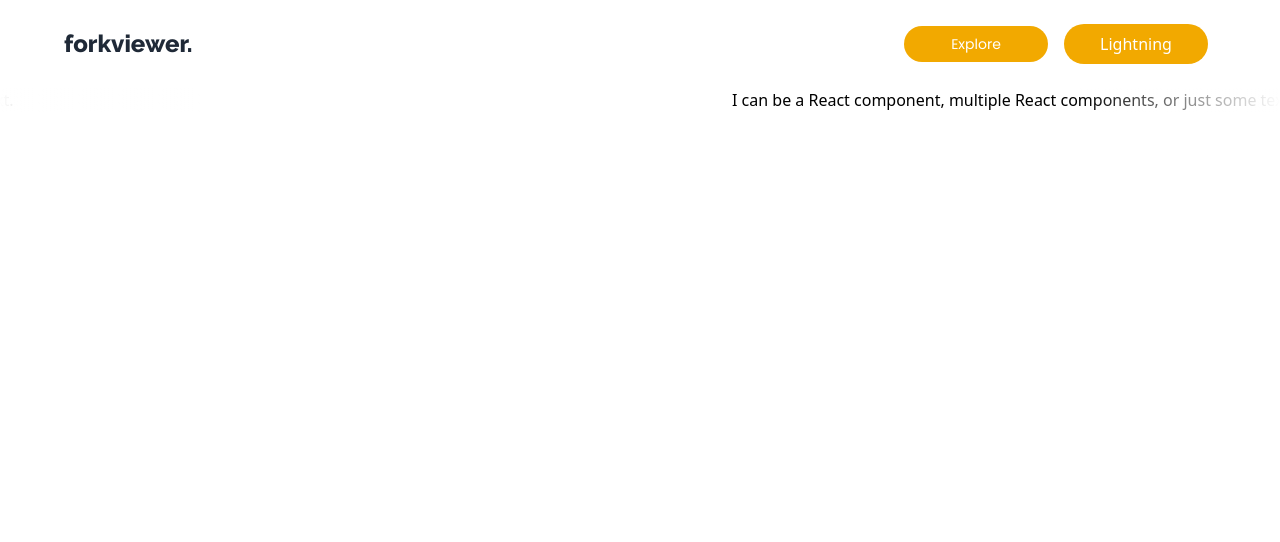
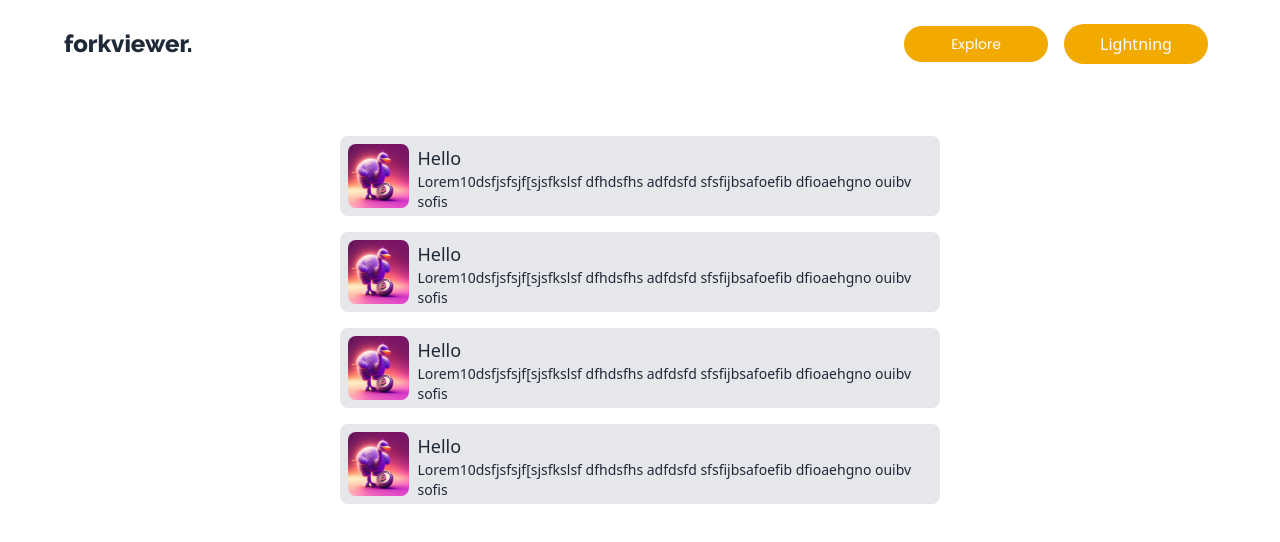
Before and after one commit to NIKU-SINGH/Hawkeye, a Next.js app: page /explore in a window 1280 px wide. Shown: the top 542 px of the page. Built offline with nearby package versions, Linux system fonts and the light colour scheme.

Commit message:
made cahnges

```diff
--- /dev/null
+++ b/components/Cards/index.js
@@ -0,0 +1,25 @@
+import React from "react";
+import Image from "next/image";
+
+function index() {
+  return (
+    <div className="flex h-20 p-2 m-2 w-1/2 bg-gray-200 rounded-lg hover:cursor-pointer hover:shadow-slate-600">
+      {/* Logo */}
+      <div>
+        <Image
+          src="/images/nostr_btc.jpg"
+          height={1200}
+          width={1200}
+          className="h-16 w-16 rounded-lg hover:shadow-lg "
+        />
+      </div>
+      {/* Information */}
+      <div className="mx-2">
+        <h1 className="text-gray-800 font-medium text-lg">Hello</h1>
+        <p className="text-gray-800 font-light text-sm">Lorem10dsfjsfsjf[sjsfkslsf dfhdsfhs adfdsfd sfsfijbsafoefib dfioaehgno ouibv sofis</p>
+      </div>
+    </div>
+  );
+}
+
+export default index;
--- a/components/Navbar/index.js
+++ b/components/Navbar/index.js
@@ -1,29 +1,34 @@
 import React from "react";
 import { useRouter } from "next/router";
 
-function index() {
+function Index() {
   const router = useRouter();
   return (
     <div className="mx-1 p-4 md:mx-10 md:p-6 flex items-center justify-between text-gray-800">
       {/* Logo */}
-      <div className="font-extrabold font-Raleway text-2xl md:text-2xl flex-1 cursor-pointer">
+      <div
+        onClick={() => router.push("/")}
+        className="font-extrabold font-Raleway text-2xl md:text-2xl flex-1 cursor-pointer"
+      >
         forkviewer.
       </div>
 
       {/* Button */}
       <div className="flex items-center text-sm  font-normal font-Poppins cursor-pointer">
-          <button
+        <button
           onClick={() => router.push("/explore")}
-          className="bg-[#f2a900] p-2 mx-2 rounded-full w-24 md:w-36 text-white ">
-            Explore
-          </button>
+          className="bg-[#f2a900] p-2 mx-2 rounded-full w-24 md:w-36 text-white "
+        >
+          Explore
+        </button>
       </div>
 
       {/* Button */}
       <div>
         <button
-        onClick={() => router.push("/lightning")}
-        className="bg-[#f2a900] p-2 mx-2 rounded-full w-24 md:w-36 text-white ">
+          onClick={() => router.push("/lightning")}
+          className="bg-[#f2a900] p-2 mx-2 rounded-full w-24 md:w-36 text-white "
+        >
           Lightning
         </button>
       </div>
@@ -31,4 +36,4 @@ function index() {
   );
 }
 
-export default index;
+export default Index;
--- a/package.json
+++ b/package.json
@@ -15,6 +15,7 @@
     "next": "13.3.1",
     "postcss": "8.4.23",
     "react": "18.2.0",
+    "react-accessible-accordion": "^5.0.0",
     "react-dom": "18.2.0",
     "react-fast-marquee": "^1.3.5",
     "tailwindcss": "3.3.1"
--- a/pages/explore.js
+++ b/pages/explore.js
@@ -1,10 +1,11 @@
 import React from "react";
 import Marquee from "react-fast-marquee";
+import Card from "../components/Cards/index";
 
 function explore() {
   return (
     <div>
-      <Marquee
+      {/* <Marquee
         play={true}
         pauseOnHover={true}
         onFinish={() => null}
@@ -15,7 +16,15 @@ function explore() {
       >
         I can be a React component, multiple React components, or just some
         text.
-      </Marquee>
+      </Marquee> */}
+
+      {/* Main content */}
+      <div className="h-full m-10 flex flex-col items-center justify-center">
+        <Card />
+        <Card />
+        <Card />
+        <Card />
+      </div>
     </div>
   );
 }
```
Also changed, not shown: public/images/bitcoin.jpg (deleted), 1 other file (tests, documents, lock files or other folders).
